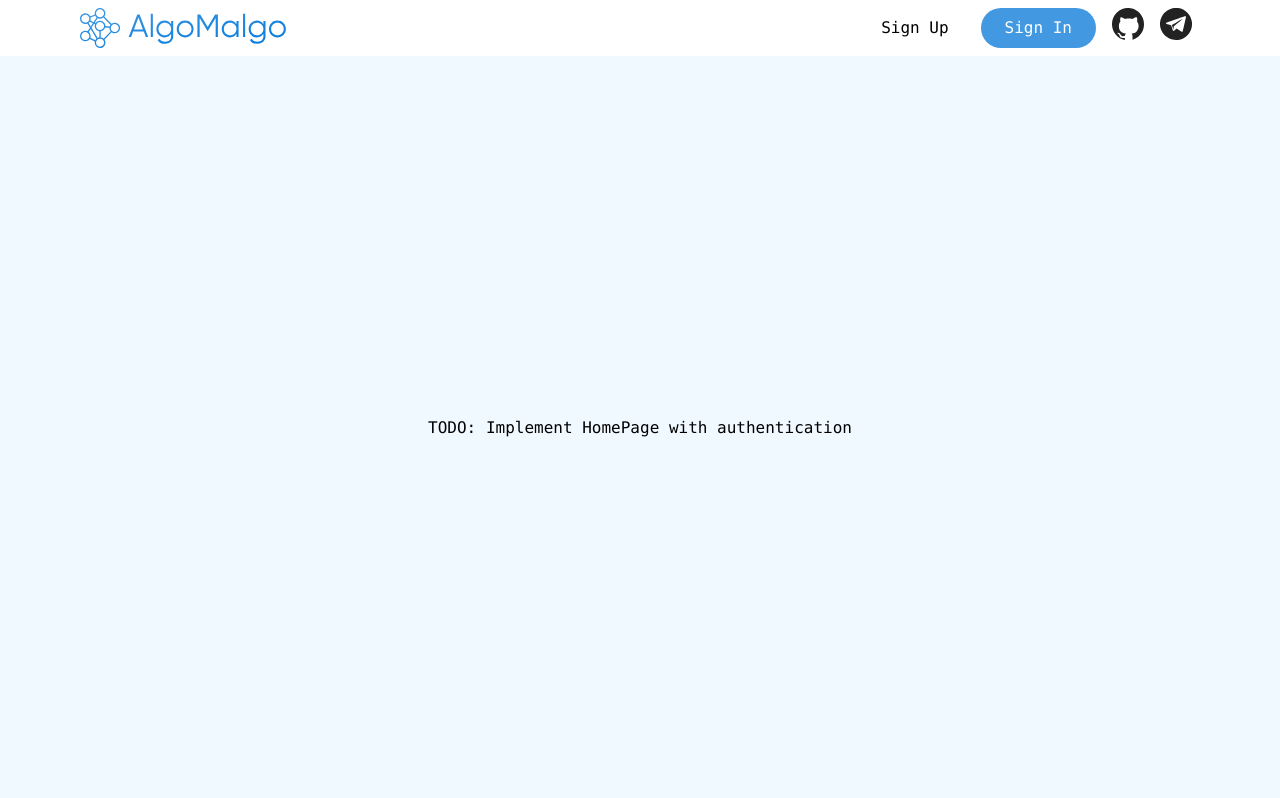
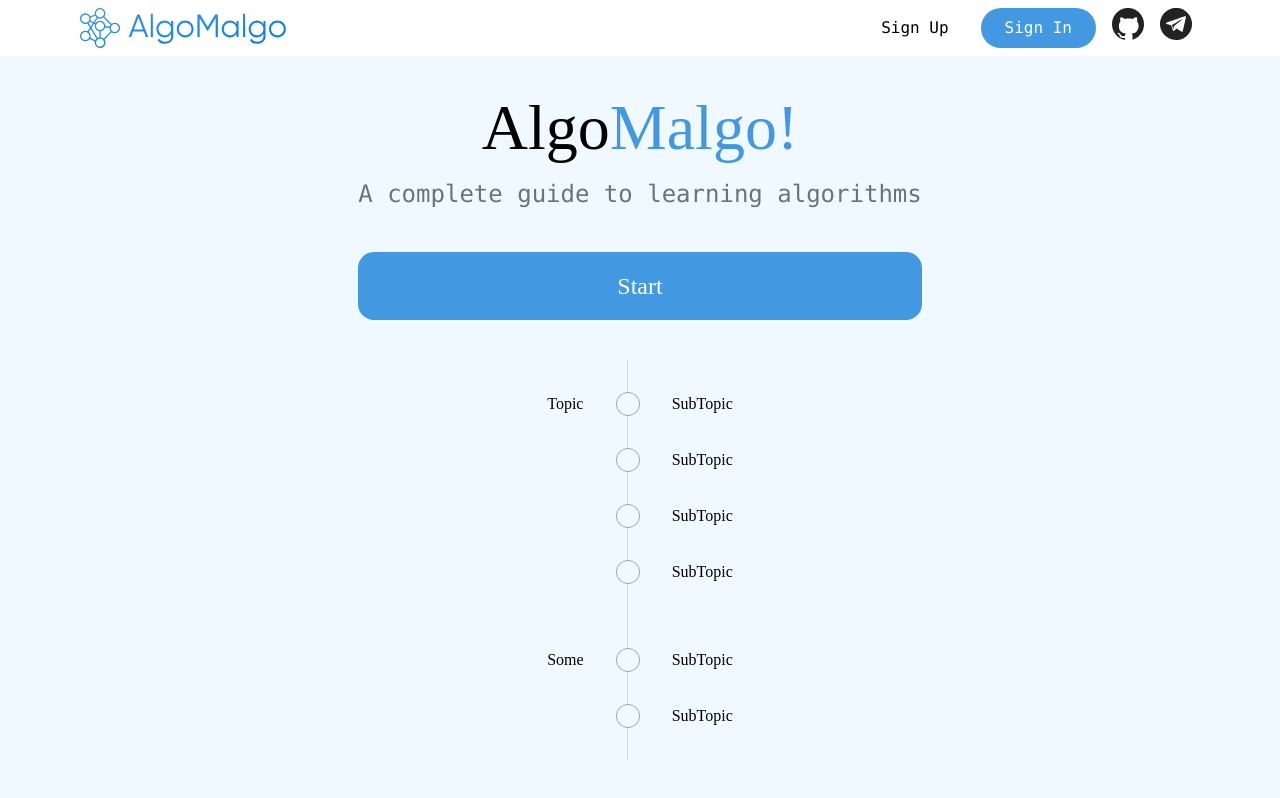
Before and after one commit to iamverysmart667/algomalgo, a Next.js app: page / in a window 1280 px wide. Built offline with nearby package versions, Linux system fonts and the light colour scheme; a web font is replaced by a local one.

Commit message:
Added homepage

```diff
--- a/components/Form.js
+++ b/components/Form.js
@@ -8,7 +8,7 @@ function Form({ label, children }) {
         <h1 className="text-3xl pb-4">{label}</h1>
         {children}
         <div className="flex flex-col items-center w-full bg-primary font-[Gilroy-Light] text-2xl text-white rounded-2xl hover:opacity-80 py-4 mt-10">
-          <input type="submit" className="w-full text-center" value="Sign In"/>
+          <input type="submit" className="w-full text-center" value={label}/>
         </div>
       </div>
     </form>
@@ -19,7 +19,7 @@ export function SignIn() {
   return (
     <Form label="Sign In">
       <TextField label="Username"/>
-      <TextField label="Password" password />
+      <TextField label="Password" password/>
       <div className="w-full px-1">
         <a href="#" className="font-medium text-md">Forgot password?</a>
       </div>
@@ -32,8 +32,8 @@ export function SignUp() {
     <Form label="Sign Up">
       <TextField label="Username"/>
       <TextField label="Email"/>
-      <TextField label="Password" password />
-      <TextField label="Repeat password" password />
+      <TextField label="Password" password/>
+      <TextField label="Repeat password" password/>
     </Form>
   );
 }
--- a/pages/index.js
+++ b/pages/index.js
@@ -1,11 +1,54 @@
 import Layout from "../components/Layout";
+import {useState} from "react";
+import Link from "next/link";
+
+const Check = () => (
+  <svg width="24" height="24" viewBox="0 0 24 24" fill="none" xmlns="http://www.w3.org/2000/svg">
+    <rect width="24" height="24" rx="12" fill="#4299E1"/>
+    <path d="M17.7763 7.5019C18.0514 7.74651 18.0762 8.16789 17.8316 8.44308L10.7205 16.4431C10.594 16.5854 10.4127 16.6668 10.2222 16.6668C10.0318 16.6668 9.85047 16.5854 9.72396 16.4431L6.1684 12.4431C5.92379 12.1679 5.94858 11.7465 6.22376 11.5019C6.49895 11.2573 6.92033 11.2821 7.16495 11.5573L10.2222 14.9967L16.8351 7.55726C17.0797 7.28207 17.5011 7.25729 17.7763 7.5019Z" fill="white"/>
+  </svg>
+);
+
+function Item({ topic, subtopic }) {
+  const [checked, setChecked] = useState(false);
+
+  return (
+    <div className="flex items-center space-x-8">
+      <div className={`font-[Gilroy-Bold] w-1/3 pb-8 ${topic && 'mt-8'}`}>{topic}</div>
+      <div className={`bg-gradient-to-b from-gray-300 to-gray-300 bg-no-repeat bg-center bg-[length:1px] pb-8`}>
+        {checked
+          ? <div className={`${topic && 'mt-8'}`} onClick={() => setChecked(!checked)}><Check/></div>
+          : <div className={`${topic && 'mt-8'} rounded-3xl w-6 h-6 bg-sky-50 border border-gray-400`} onClick={() => setChecked(!checked)}></div>
+        }
+      </div>
+      <div className={`font-[Gilroy-Light] pb-8 ${topic && 'mt-8'}`}>{subtopic}</div>
+    </div>
+  );
+}
 
 export default function Home() {
   return (
     <Layout>
-      <p className="font-[Consolas]">
-        TODO: Implement HomePage with authentication
-      </p>
+      <div className="flex flex-col items-center h-full">
+        <h1 className="font-[Gilroy-Bold] text-[64px] pt-6">Algo<span className="text-primary">Malgo!</span></h1>
+        <p className="font-sans text-[24px] text-gray-500">A complete guide to learning algorithms</p>
+        <Link href="/introduction">
+          <a className="flex flex-col items-center
+          w-[400px] bg-primary font-[Gilroy-Light] text-[24px] text-white
+          rounded-[16px] hover:opacity-80
+          p-[16px] mt-10 mb-10 w-full text-center">Start</a>
+        </Link>
+        <div className="flex flex-col justify-center">
+          <div>
+            <Item topic="Topic" subtopic="SubTopic"/>
+            <Item subtopic="SubTopic"/>
+            <Item subtopic="SubTopic"/>
+            <Item subtopic="SubTopic"/>
+            <Item topic="Some" subtopic="SubTopic"/>
+            <Item subtopic="SubTopic"/>
+          </div>
+        </div>
+      </div>
     </Layout>
   );
 }
```
